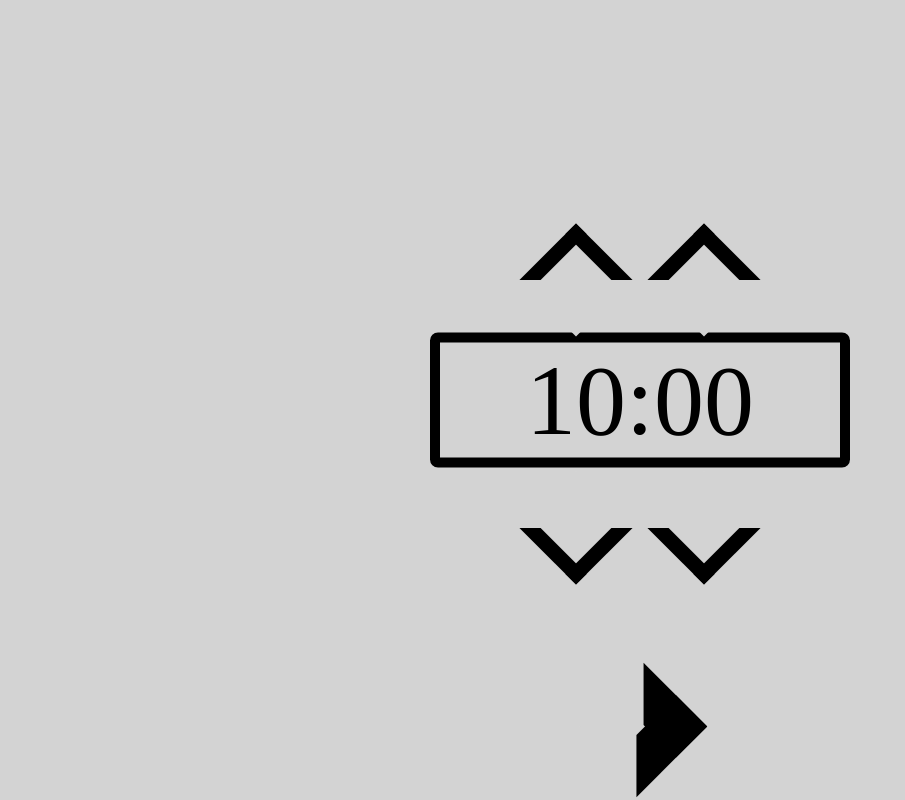
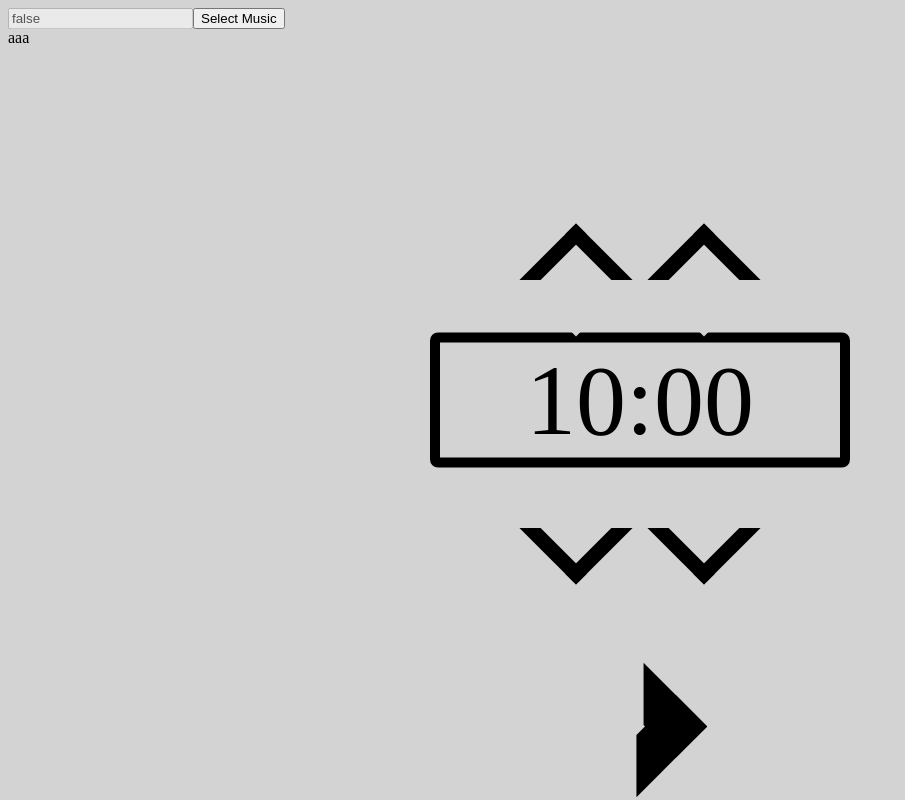
Before and after one commit to shogo-kam/meditation, a React app: page / in a window 1280 px wide. Shown: the whole page, without its empty margins (0-905 px from the left). Built offline with nearby package versions, Linux system fonts and the light colour scheme.

Commit message:
曲選択ボタン追加

```diff
--- a/src/components/Root.js
+++ b/src/components/Root.js
@@ -2,6 +2,7 @@ import React from 'react';
 import Timer from './common/Timer';
 import Button from './common/Button';
 import AudioResources from '../common/AudioResources';
+import SelectMusic from './common/SelectMusic';
 
 const MAX_T = 3600; // 60 min
 const MIN_T = 0;
@@ -20,9 +21,11 @@ class Root extends React.Component {
 		this.decreaseSecond = this.decreaseSecond.bind(this);
 		this.start			= this.start.bind(this);
 		this.stop			= this.stop.bind(this);
+		this.showMusicSelectFrame = this.showMusicSelectFrame.bind(this);
 		this.state = {
 			now: DEF_T,
 			timerMode: TIMER_MODE.STOP,
+			isMusicSelectMode: false,
 		};
 		this.audioResources = new AudioResources();
 		this.music = new Audio(this.audioResources.getSelectedMusic());
@@ -102,6 +105,12 @@ class Root extends React.Component {
 		});
 	}
 
+	showMusicSelectFrame() {
+		this.setState({
+			isMusicSelectMode: ! this.state.isMusicSelectMode
+		});
+	}
+
 	render() {
 		const buttons = {
 			secupButton: {
@@ -146,6 +155,7 @@ class Root extends React.Component {
 				{buttons.mindownButton[timerMode]}
 				{buttons.startButton[timerMode]}
 				{buttons.stopButton[timerMode]}
+				<SelectMusic isMusicSelectMode= { this.state.isMusicSelectMode } onClickEvent={ this.showMusicSelectFrame } />
 			</div>
 		);
 	}
--- /dev/null
+++ b/src/components/common/SelectMusic.js
@@ -0,0 +1,27 @@
+import React from 'react';
+import {render} from 'react-dom';
+
+class SelectMusic extends React.Component {
+	constructor(props) {
+		super(props);
+	}
+
+	render() {
+        const isMusicSelectMode = this.props.isMusicSelectMode;
+
+        const mask = <div> aaa </div>
+        const lodingMask = isMusicSelectMode ?
+                        <div> aaa </div> : mask;
+
+        return (
+            <div>
+                <input name="a" type="text" value={ isMusicSelectMode } disabled="disabled" />
+                <button id="music" onClick={ this.props.onClickEvent.bind(this) }> Select Music </button>
+
+                {lodingMask}
+            </div>
+		);
+	}
+}
+
+export default SelectMusic;
```
